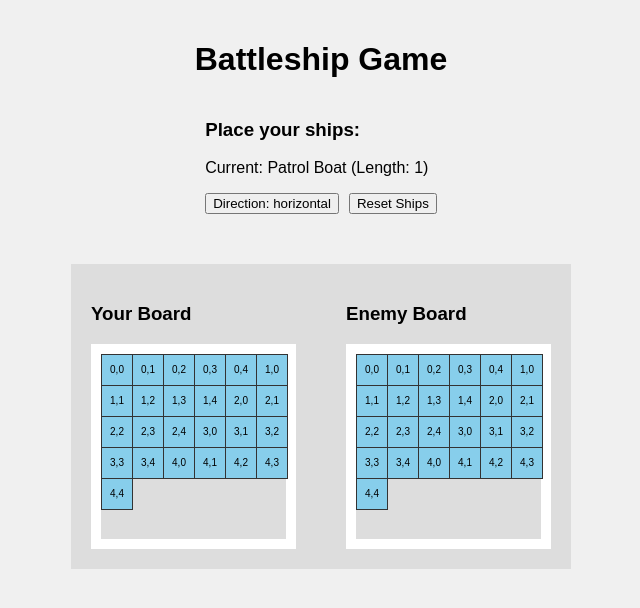
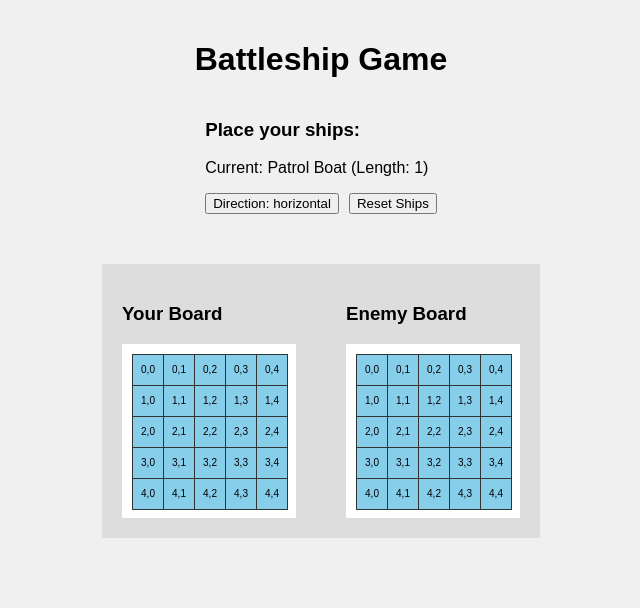
Before and after one commit to Samwell30/battleship_game, a React (Create React App) app: page / in a window 1280 px wide. Shown: the top 608 px of the page, without its empty margins (319-959 px from the left). Built offline with nearby package versions, Linux system fonts and the light colour scheme.

Commit message:
fixed the game board

```diff
--- a/src/App.css
+++ b/src/App.css
@@ -17,8 +17,8 @@
 
 .game-board {
     display: grid;
-    grid-template-columns: repeat(6, 30px);
-    grid-template-rows: repeat(6, 30px);
+    grid-template-columns: repeat(5, 30px);
+    grid-template-rows: repeat(5, 30px);
     gap: 1px;
     border: 10px solid #fff;
 }
```
